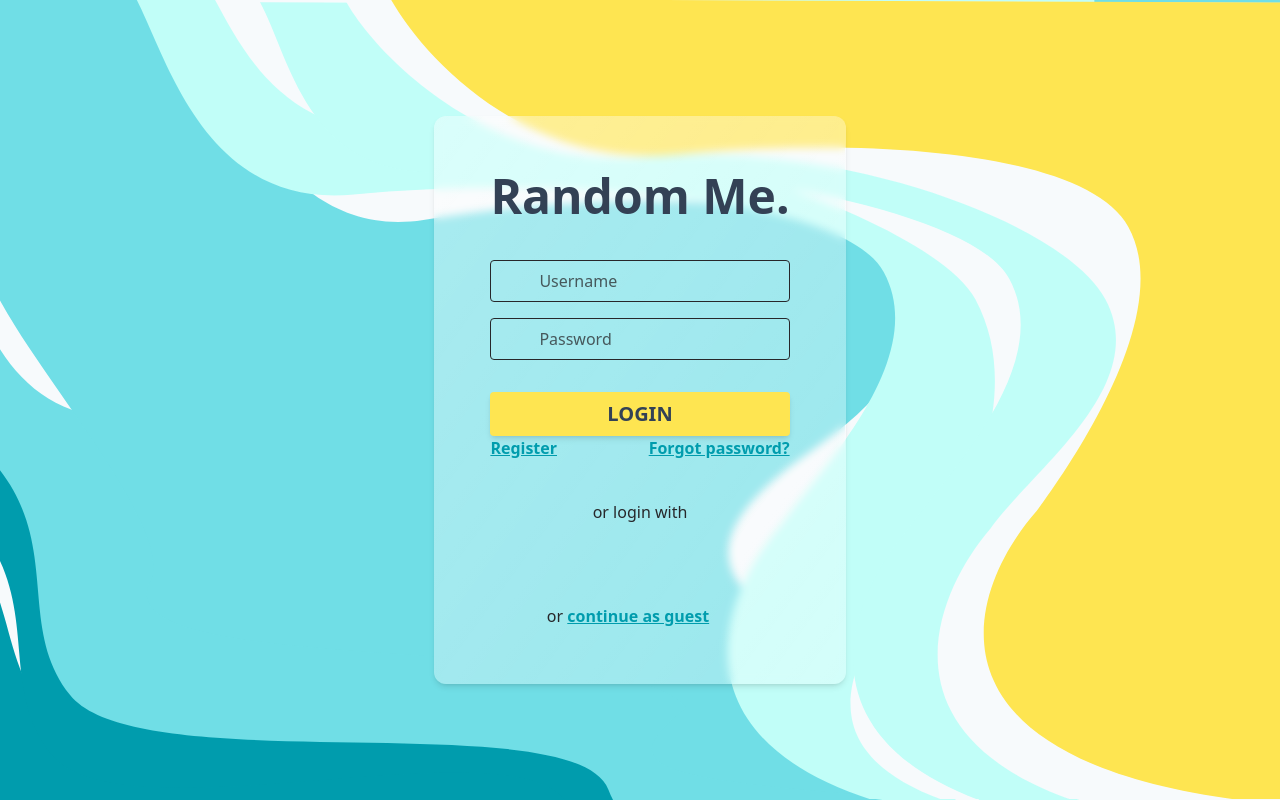
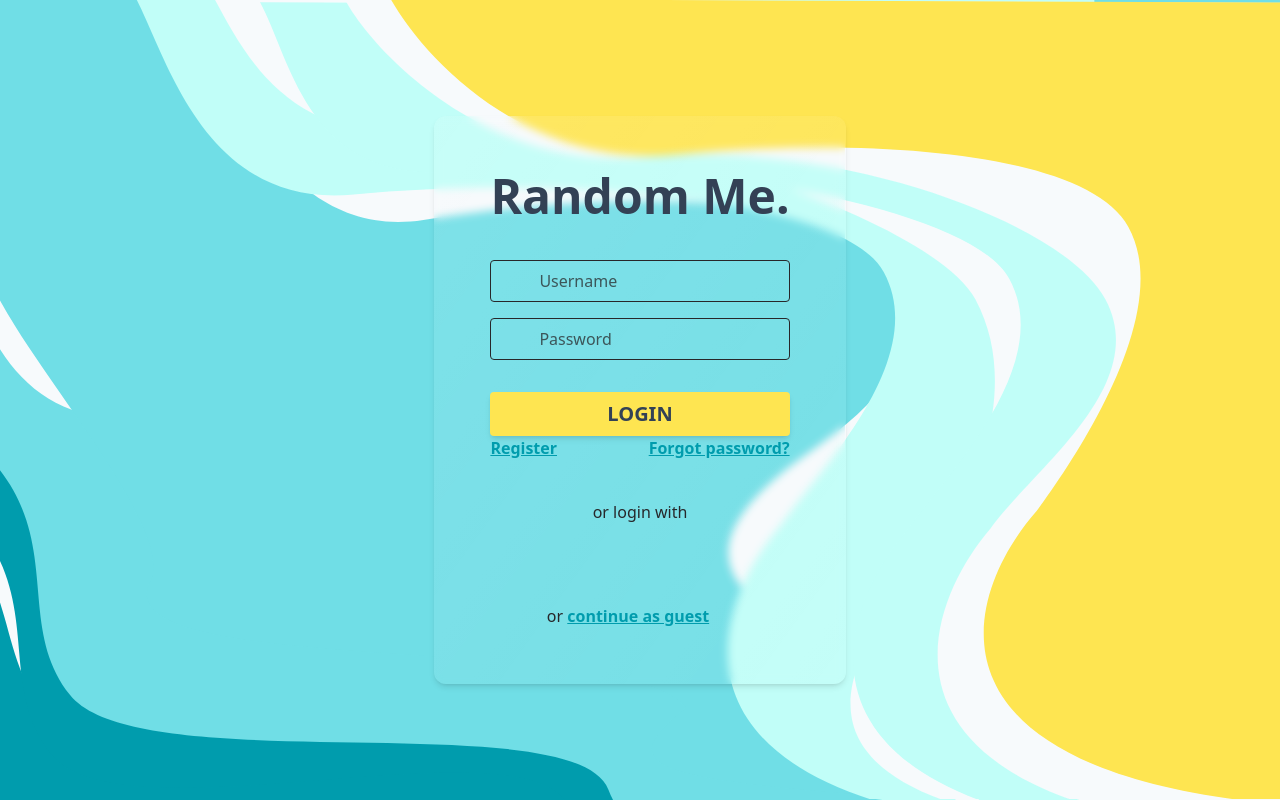
Before and after one commit to Randome-Me/random-me-frontend, a Next.js app: page /login in a window 1280 px wide. Built offline with nearby package versions, Linux system fonts and the light colour scheme; some icons are missing.

Commit message:
💄 reduce <Glass>'s opacity

```diff
--- a/components/common/Glass.tsx
+++ b/components/common/Glass.tsx
@@ -6,7 +6,7 @@ export type GlassProps = {
 export default function Glass({ children, className }: GlassProps) {
   return (
     <div
-      className={`bg-gradient-to-br from-white/40 to-white/30 p-12
+      className={`bg-gradient-to-br from-white/10 to-white/5 p-12
       backdrop-blur-sm
       shadow-md hover:shadow-lg
       rounded-xl
```
